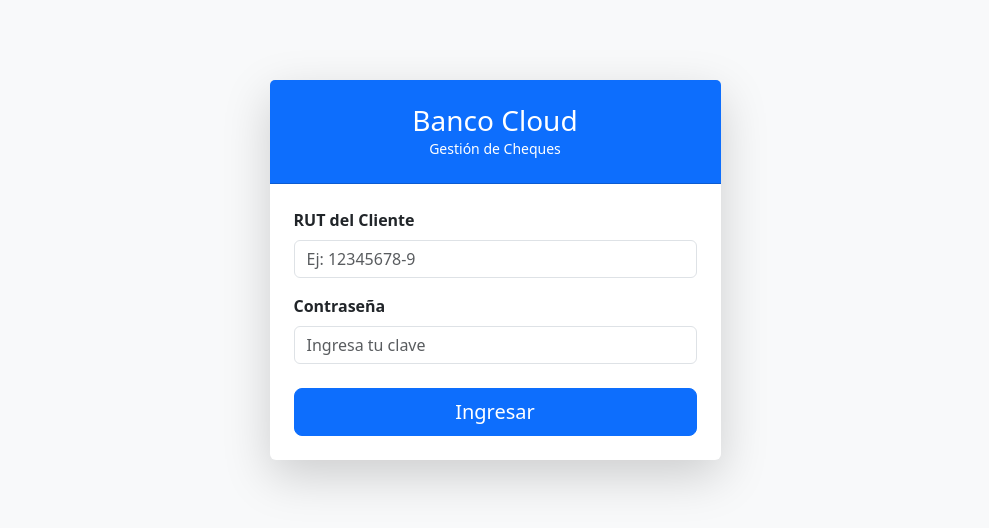
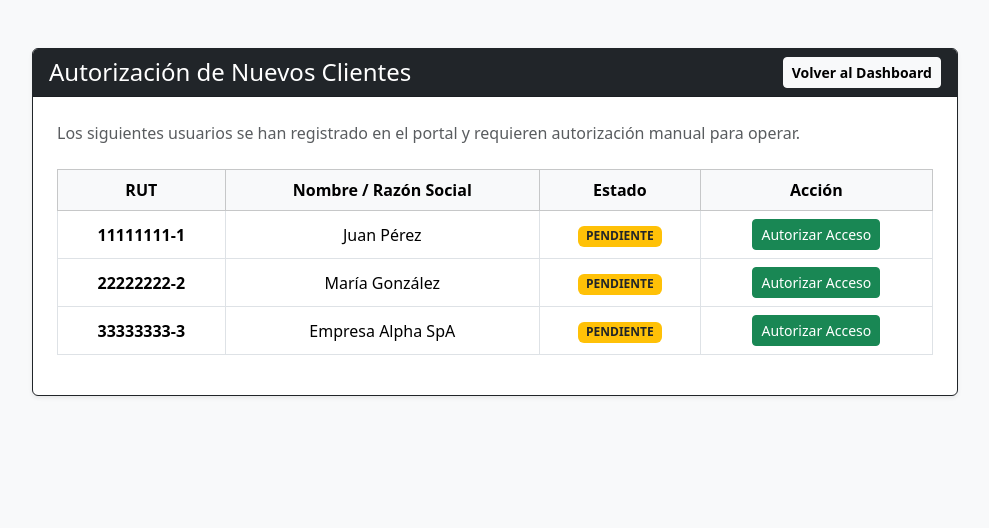
Before and after one commit to Jean-Pierre-P/frontend-banco-cloud, an Angular app: page /autorizar-clientes in a window 1280 px wide. Before the commit this address led to /login. Shown: the top 528 px of the page, without its empty margins (145-1134 px from the left). Built offline with nearby package versions, Linux system fonts and the light colour scheme.

Commit message:
autorizacion de clientea

```diff
--- a/src/app/app.routes.ts
+++ b/src/app/app.routes.ts
@@ -3,7 +3,8 @@ import { LoginComponent } from './components/login/login';
 import { DashboardComponent } from './components/dashboard/dashboard';
 import { EmitirChequeComponent } from './components/emitir-cheque/emitir-cheque';
 import { ConsultarChequesComponent } from './components/consultar-cheques/consultar-cheques';
-import { AdminChequesComponent } from './components/admin-cheques/admin-cheques'; // Nueva importación
+import { AdminChequesComponent } from './components/admin-cheques/admin-cheques';
+import { AutorizarClientesComponent } from './components/autorizar-clientes/autorizar-clientes'; // Nueva importación
 
 export const routes: Routes = [
   { path: '', redirectTo: 'login', pathMatch: 'full' },
@@ -12,5 +13,6 @@ export const routes: Routes = [
   { path: 'emitir-cheque', component: EmitirChequeComponent },
   { path: 'consultar-cheques', component: ConsultarChequesComponent },
   { path: 'admin-cheques', component: AdminChequesComponent },
+  { path: 'autorizar-clientes', component: AutorizarClientesComponent }, // Nueva ruta
   { path: '**', redirectTo: 'login' }
 ];
--- /dev/null
+++ b/src/app/components/autorizar-clientes/autorizar-clientes.html
@@ -0,0 +1,54 @@
+<div class="container mt-5">
+  <div class="row justify-content-center">
+    <div class="col-md-10">
+
+      <div class="card shadow-sm border-dark">
+        <div class="card-header bg-dark text-white d-flex justify-content-between align-items-center">
+          <h4 class="mb-0">Autorización de Nuevos Clientes</h4>
+          <button type="button" (click)="volver()" class="btn btn-sm btn-light fw-bold">Volver al Dashboard</button>
+        </div>
+
+        <div class="card-body p-4">
+          <p class="text-muted mb-4">Los siguientes usuarios se han registrado en el portal y requieren autorización manual para operar.</p>
+
+          <div class="table-responsive">
+            <table class="table table-bordered table-hover text-center align-middle">
+              <thead class="table-light">
+                <tr>
+                  <th>RUT</th>
+                  <th>Nombre / Razón Social</th>
+                  <th>Estado</th>
+                  <th>Acción</th>
+                </tr>
+              </thead>
+              <tbody>
+                @for (user of usuariosPendientes; track user.rut) {
+                  <tr>
+                    <td class="fw-bold">{{ user.rut }}</td>
+                    <td>{{ user.nombre }}</td>
+                    <td>
+                      <span class="badge"
+                        [ngClass]="{'bg-warning text-dark': user.estado === 'PENDIENTE', 'bg-success': user.estado === 'AUTORIZADO'}">
+                        {{ user.estado }}
+                      </span>
+                    </td>
+                    <td>
+                      <button type="button"
+                              (click)="autorizarUsuario(user.rut)"
+                              class="btn btn-sm btn-success"
+                              [disabled]="user.estado === 'AUTORIZADO'">
+                        {{ user.estado === 'AUTORIZADO' ? 'Acceso Concedido' : 'Autorizar Acceso' }}
+                      </button>
+                    </td>
+                  </tr>
+                }
+              </tbody>
+            </table>
+          </div>
+
+        </div>
+      </div>
+
+    </div>
+  </div>
+</div>
--- /dev/null
+++ b/src/app/components/autorizar-clientes/autorizar-clientes.ts
@@ -0,0 +1,32 @@
+import { Component } from '@angular/core';
+import { CommonModule } from '@angular/common';
+import { Router } from '@angular/router';
+
+@Component({
+  selector: 'app-autorizar-clientes',
+  standalone: true,
+  imports: [CommonModule],
+  templateUrl: './autorizar-clientes.html',
+  styleUrl: './autorizar-clientes.css'
+})
+export class AutorizarClientesComponent {
+  // Simulamos usuarios que se registraron pero necesitan aprobación
+  usuariosPendientes = [
+    { rut: '11111111-1', nombre: 'Juan Pérez', estado: 'PENDIENTE' },
+    { rut: '22222222-2', nombre: 'María González', estado: 'PENDIENTE' },
+    { rut: '33333333-3', nombre: 'Empresa Alpha SpA', estado: 'PENDIENTE' }
+  ];
+
+  constructor(private router: Router) {}
+
+  autorizarUsuario(rut: string) {
+    const usuario = this.usuariosPendientes.find(u => u.rut === rut);
+    if (usuario) {
+      usuario.estado = 'AUTORIZADO';
+    }
+  }
+
+  volver() {
+    this.router.navigate(['/dashboard']);
+  }
+}
--- a/src/app/components/dashboard/dashboard.html
+++ b/src/app/components/dashboard/dashboard.html
@@ -27,7 +27,7 @@
             <!-- Nota cómo los 3 botones tienen type="button" y (click) -->
             <button type="button" (click)="irAAdminCheques()" class="btn btn-danger w-100 mb-2">Listar todos los cheques</button>
             <button type="button" (click)="irAAdminCheques()" class="btn btn-warning w-100 mb-2">Cambiar estados / Devoluciones</button>
-            <button type="button" (click)="irAAdminCheques()" class="btn btn-dark w-100">Autorizar acceso de clientes</button>
+            <button type="button" (click)="irAAutorizar()" class="btn btn-dark w-100">Autorizar acceso de clientes</button>
           </div>
         </div>
       </div>
--- a/src/app/components/dashboard/dashboard.ts
+++ b/src/app/components/dashboard/dashboard.ts
@@ -29,4 +29,8 @@ export class DashboardComponent implements OnInit {
   irAAdminCheques() {
     this.router.navigate(['/admin-cheques']);
   }
+
+  irAAutorizar() {
+    this.router.navigate(['/autorizar-clientes']);
+  }
 }
```
Also changed, not shown: src/app/components/autorizar-clientes/autorizar-clientes.css (added), 1 other file (tests, documents, lock files or other folders).
